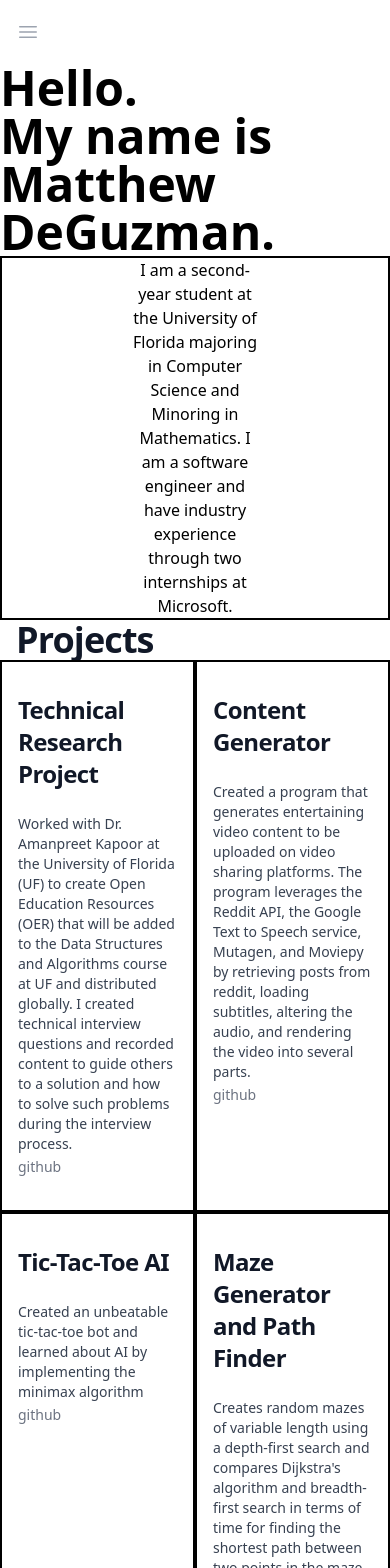
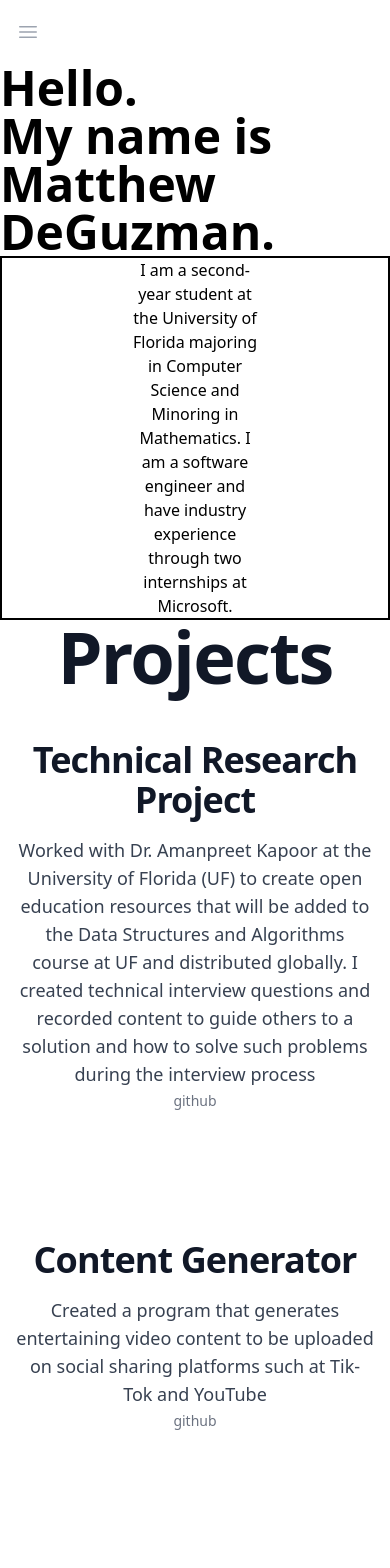
Before and after one commit to matthewdeguzman/personal-website, a Next.js app: page / in a window 390 px wide. Shown: the top 1568 px of the page. Built offline with nearby package versions, Linux system fonts and the light colour scheme.

Commit message:
projects component optimized for pc and mobile

```diff
--- a/components/project.js
+++ b/components/project.js
@@ -6,14 +6,39 @@ export default function Project({
   startTime,
   endTime,
   github,
+  left,
 }) {
+  const titl = getTitle(title, left);
+  const desc = gitDescription(description, github, left);
+  const order = left ? "" : "md:-order-1";
   return (
-    <div className="bg-white border-2 border-black">
-      <div className="mx-auto py-8 px-4 sm:py-4 sm:px-6 lg:px-8">
-        <h2 className="text-2xl font-bold tracking-tight text-gray-900">
+    <div className="mx-auto w-fit md:max-w-4xl py-8 px-4 sm:py-4 sm:px-6 lg:px-8">
+      <div className="grid grid-cols-1 md:grid-cols-2">
+        {titl}
+        <div className={order}>{desc}</div>
+      </div>
+    </div>
+  );
+}
+
+function getTitle(title, left) {
+  const alignment = left ? "md:text-right md:pr-4" : "md:text-left md:pl-4";
+  return (
+    <h2
+      className={
+        "text-4xl font-bold tracking-tight text-gray-900 text-center " +
+        alignment
+      }
+    >
       {title}
     </h2>
-        <p className="mt-6 text-sm text-gray-700">{description}</p>
+  );
+}
+function gitDescription(description, github, left) {
+  const alignment = left ? "md:text-left md:pl-4" : "md:text-right md:pr-4";
+  return (
+    <div className={"text-center " + alignment}>
+      <p className="mt-4 text-lg text-gray-700 md:mt-0">{description}</p>
       <Link
         href={github}
         target="_blank"
@@ -22,6 +47,5 @@ export default function Project({
         github
       </Link>
     </div>
-    </div>
   );
 }
--- a/pages/index.js
+++ b/pages/index.js
@@ -11,6 +11,7 @@ export function getStaticProps() {
   };
 }
 export default function Home({ allProjectsData }) {
+  let left = true;
   return (
     <>
       <Head>
@@ -44,22 +45,23 @@ export default function Home({ allProjectsData }) {
 
       {/* Project Section */}
       <div>
-        <h1 className="text-4xl px-4 font-bold tracking-tight text-gray-900">
+        <h1 className="text-7xl font-bold tracking-tight text-gray-900 text-center">
           Projects
         </h1>
-        <div className="grid grid-cols-2 justify-center">
-          {/* <div className="flex items-stretch flex-wrap justify-evenly"> */}
+        <div className="grid mt-4 grid-rows-8 gap-16 md:gap-24 justify-center">
           {allProjectsData.map(
             ({ title, description, startTime, endTime, github }) => (
+              <div key={github}>
                 <Project
-                // className="flex-none"
-                key={github}
                   title={title}
                   description={description}
                   startTime={startTime}
                   endTime={endTime}
                   github={github}
+                  left={left}
                 />
+                {(left = !left)}
+              </div>
             )
           )}
         </div>
--- a/projects-experience/projects.json
+++ b/projects-experience/projects.json
@@ -2,14 +2,14 @@
   "projects": [
     {
       "title": "Technical Research Project",
-      "description": "Worked with Dr. Amanpreet Kapoor at the University of Florida (UF) to create Open Education Resources (OER) that will be added to the Data Structures and Algorithms course at UF and distributed globally. I created technical interview questions and recorded content to guide others to a solution and how to solve such problems during the interview process.",
+      "description": "Worked with Dr. Amanpreet Kapoor at the University of Florida (UF) to create open education resources that will be added to the Data Structures and Algorithms course at UF and distributed globally. I created technical interview questions and recorded content to guide others to a solution and how to solve such problems during the interview process",
       "startTime": "January 2023",
       "endTime": "May 2023",
       "github": "https://github.com/COP3530/Programming-Problems"
     },
     {
       "title": "Content Generator",
-      "description": "Created a program that generates entertaining video content to be uploaded on video sharing platforms. The program leverages the Reddit API, the Google Text to Speech service, Mutagen, and Moviepy by retrieving posts from reddit, loading subtitles, altering the audio, and rendering the video into several parts.",
+      "description": "Created a program that generates entertaining video content to be uploaded on social sharing platforms such at Tik-Tok and YouTube",
       "startTime": "September 2022",
       "endTime": "February 2023",
       "github": "https://github.com/matthewdeguzman/tiktok-content-generator"
@@ -44,14 +44,14 @@
     },
     {
       "title": "Car Salesperson Simulator",
-      "description": "Worked with Java Swing to create a UI for user's to buy cars.",
+      "description": "Worked with Java Swing to create a UI for user's to buy cars",
       "startTime": "March 2021",
       "endTime": "April 2021",
       "github": "https://github.com/matthewdeguzman/Car-Salesperson"
     },
     {
       "title": "Minesweeper",
-      "description": "Worked with the SFML library and C++ to make a working version of minesweeper.",
+      "description": "Worked with the SFML library and C++ to make a working version of minesweeper",
       "startTime": "November 2021",
       "endTime": "December 2021",
       "github": "https://github.com/matthewdeguzman/Minesweeper"
```
Lines whose indentation alone changed are shown as unchanged.
